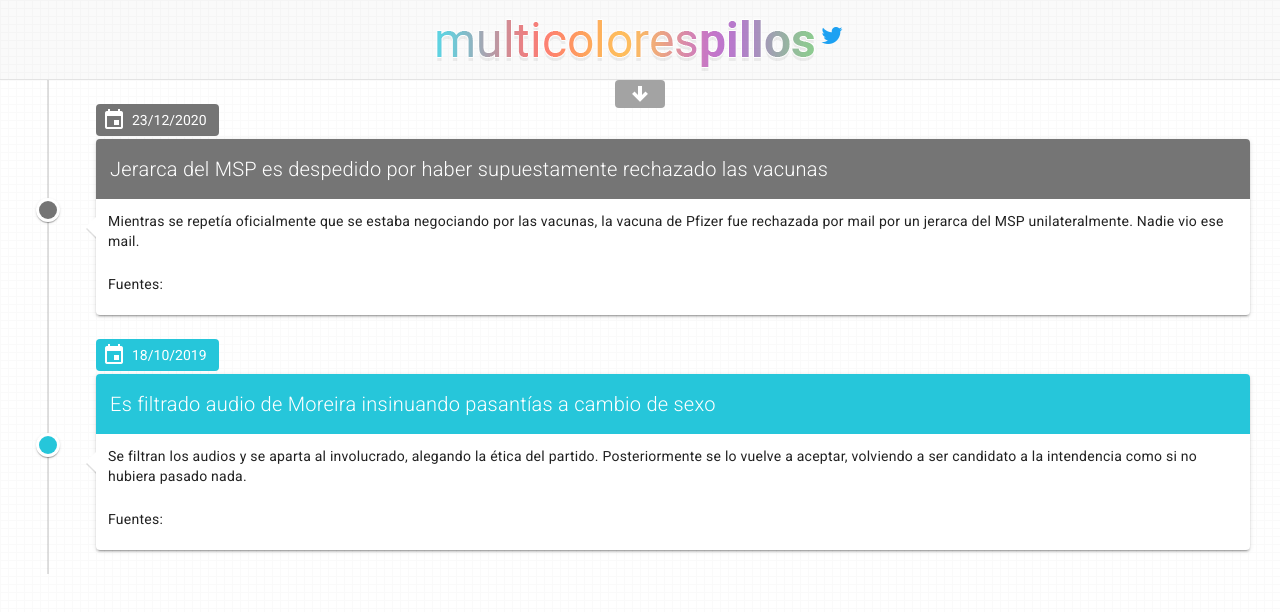
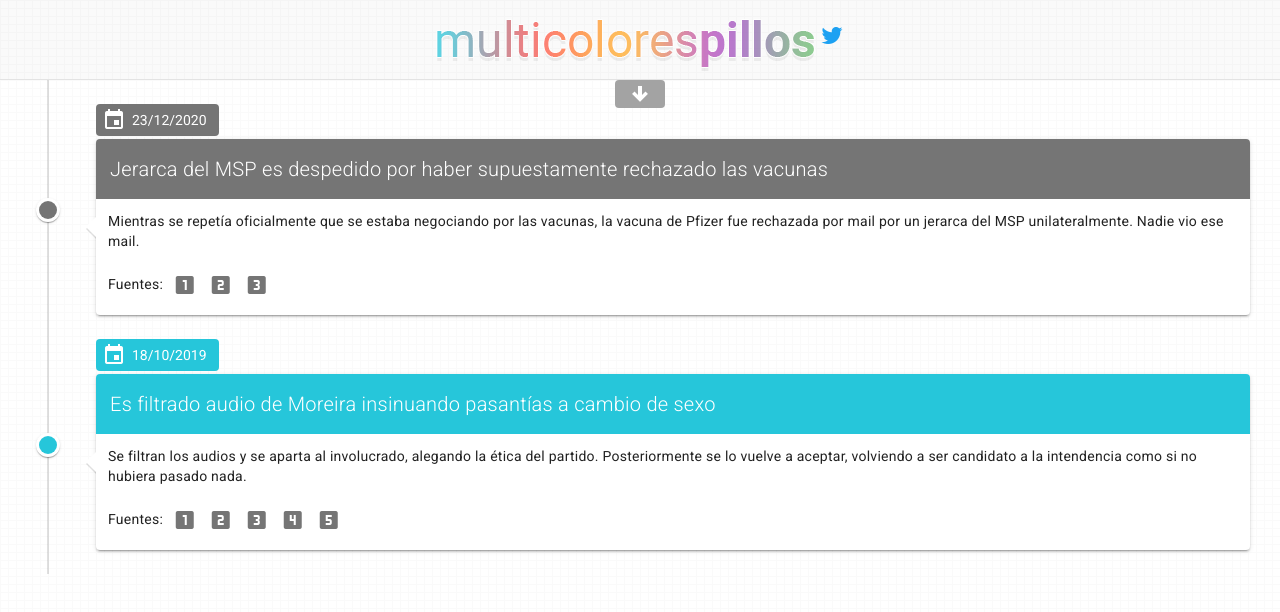
Before and after one commit to EmoPorEmilio/multicolorespillos, a Vue app in the folder frontend/: page / in a window 1280 px wide. Shown: the top 612 px of the page. Built offline with nearby package versions, Linux system fonts and the light colour scheme.

Commit message:
Primer fix, empezar fuentes en 1

```diff
--- a/frontend/src/components/Timeline.vue
+++ b/frontend/src/components/Timeline.vue
@@ -41,7 +41,9 @@
                 :href="source"
                 target="_blank"
               >
-                <v-icon>{{ "mdi-numeric-" + index + 1 + "-box" }}</v-icon>
+                <v-icon>{{
+                  "mdi-numeric-" + parseInt(index + 1) + "-box"
+                }}</v-icon>
               </v-btn>
             </v-col>
           </v-row>
```
